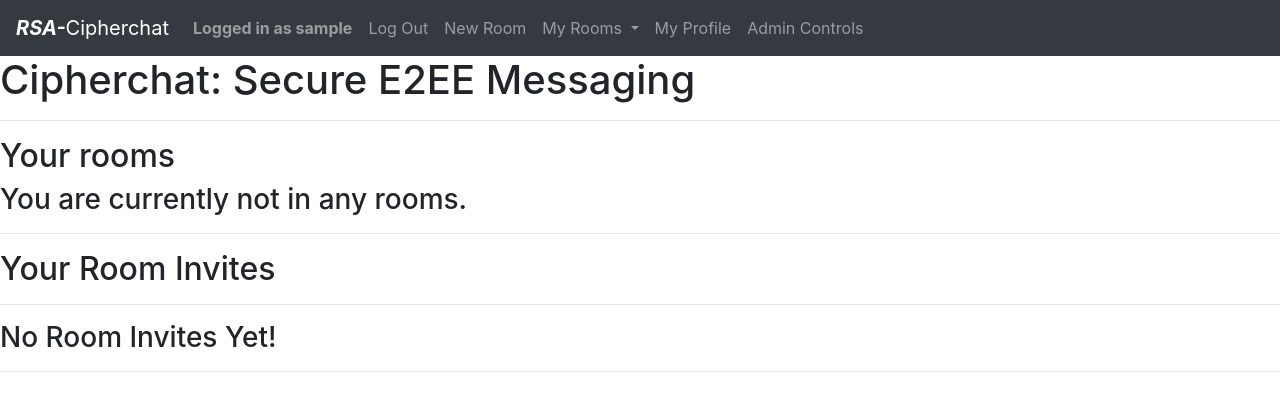
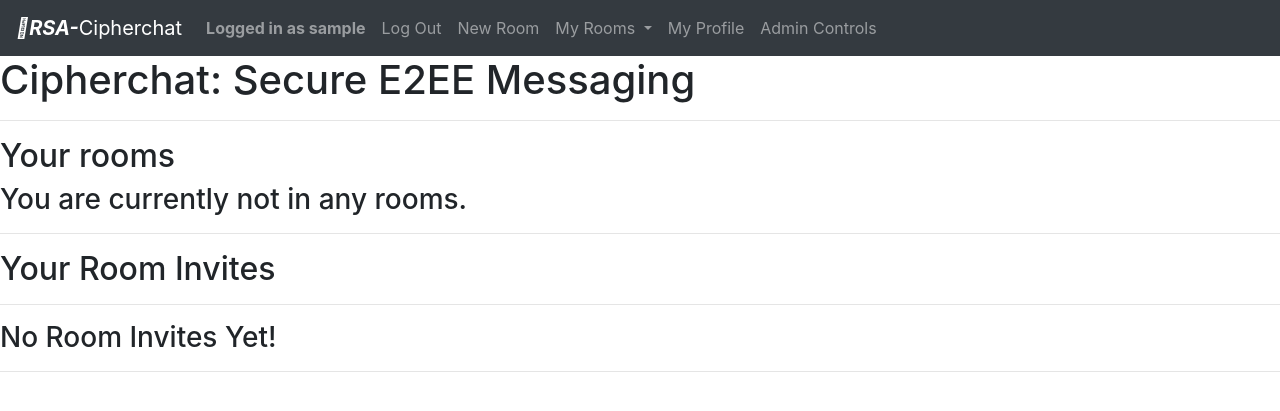
Before and after one commit to avidcoder123/cipherchat, a Django app: page / in a window 1280 px wide. Shown: the top 411 px of the page. Run offline with Django 3.2, Linux system fonts and the light colour scheme; the visitor is signed in with stand-in values (Sample User, id 1); data comes from the database, SQL or seed files in the repository; data that the repository does not hold is empty; some libraries are stand-ins or nearby versions.

Commit message:
Update layout.html

```diff
--- a/capstone/templates/capstone/layout.html
+++ b/capstone/templates/capstone/layout.html
@@ -6,6 +6,7 @@
     <title>RSA-Cipherchat</title>
     <script src="{% static 'capstone/application.js' %}"></script>
     <link rel="stylesheet" href="https://stackpath.bootstrapcdn.com/bootstrap/4.4.1/css/bootstrap.min.css" integrity="sha384-Vkoo8x4CGsO3+Hhxv8T/Q5PaXtkKtu6ug5TOeNV6gBiFeWPGFN9MuhOf23Q9Ifjh" crossorigin="anonymous">
+    <link rel="stylesheet" href="https://stackpath.bootstrapcdn.com/font-awesome/4.7.0/css/font-awesome.min.css" integrity="sha384-wvfXpqpZZVQGK6TAh5PVlGOfQNHSoD2xbE+QkPxCAFlNEevoEH3Sl0sibVcOQVnN" crossorigin="anonymous">
     <script src="https://code.jquery.com/jquery-3.5.1.slim.min.js" integrity="sha384-DfXdz2htPH0lsSSs5nCTpuj/zy4C+OGpamoFVy38MVBnE+IbbVYUew+OrCXaRkfj" crossorigin="anonymous"></script>
     <script src="https://cdn.jsdelivr.net/npm/popper.js@1.16.1/dist/umd/popper.min.js" integrity="sha384-9/reFTGAW83EW2RDu2S0VKaIzap3H66lZH81PoYlFhbGU+6BZp6G7niu735Sk7lN" crossorigin="anonymous"></script>
     <script src="https://stackpath.bootstrapcdn.com/bootstrap/4.5.2/js/bootstrap.min.js" integrity="sha384-B4gt1jrGC7Jh4AgTPSdUtOBvfO8shuf57BaghqFfPlYxofvL8/KUEfYiJOMMV+rV" crossorigin="anonymous"></script>
@@ -34,7 +35,7 @@
     {% csrf_token %}
     <p hidden="true" id="currentuser">{{request.user.id}}</p>
     <nav class="navbar navbar-expand-lg navbar-dark bg-dark sticky-top">
-        <a class="navbar-brand" href="{% url 'index' %}"><b><i>RSA-</i></b>Cipherchat</a>
+        <a class="navbar-brand" href="{% url 'index' %}"><i class="fas fa-lock"></i><b><i>RSA-</i></b>Cipherchat</a>
             <button class="navbar-toggler" type="button" data-toggle="collapse" data-target="#navbarSupportedContent" aria-controls="navbarSupportedContent" aria-expanded="false" aria-label="Toggle navigation">
                 <span class="navbar-toggler-icon"></span>
               </button>
```
